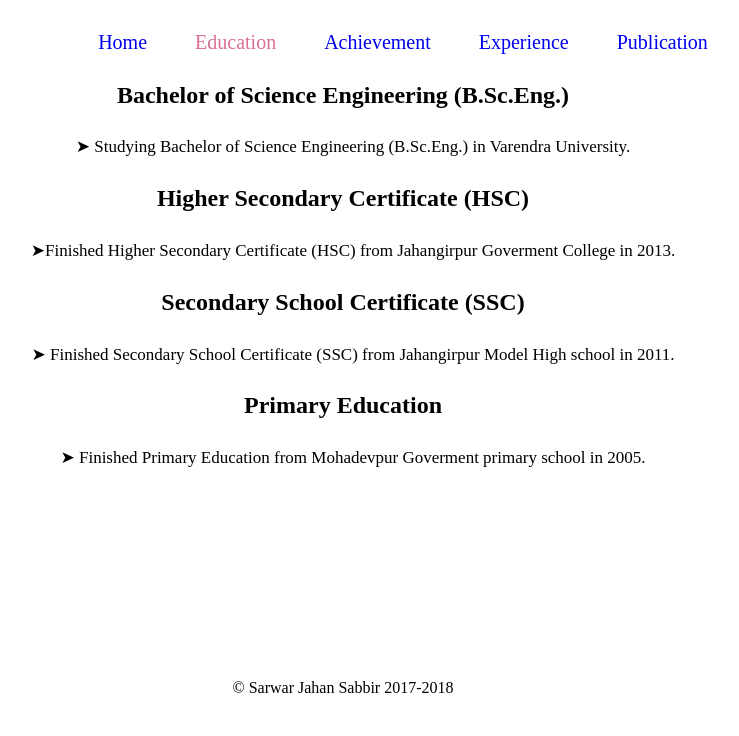
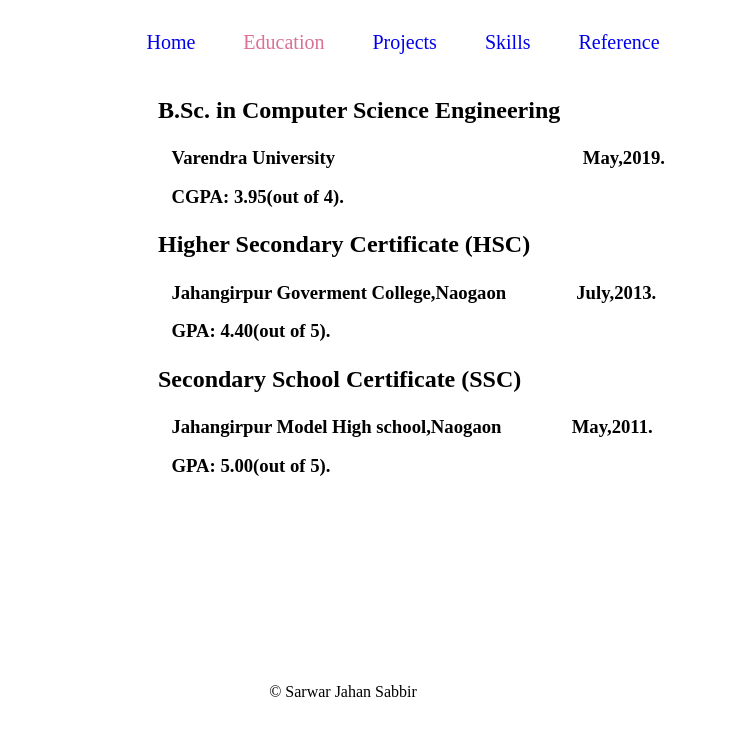
Before and after one commit to sabbiryoo/index, a plain HTML site: page education.html in a window 1280 px wide. Shown: the whole page, without its empty margins (297-1036 px from the left). Drawn offline with Linux system fonts and the light colour scheme.

Commit message:
Update education.html

```diff
--- a/education.html
+++ b/education.html
@@ -12,26 +12,47 @@
       <ul class="drop">
 	  <li id="real"><a href="index.html">Home</a></li>
 	  <li id="real"><a id="current" href="education.html">Education</a></li>
-	  <li id="real"><a href="achievement.html">Achievement</a></li>
-	  <li id="real"><a href="experience.html">Experience</a></li>
-	  <li id="real"><a href="publication.html">Publication</a></li>
+	  <li id="real"><a href="projects.html">Projects</a></li>
+	  <li id="real"><a href="skills.html">Skills</a></li>
+	  <li id="real"><a href="reference.html">Reference</a></li>
 	</ul>
    </div>
 
 
-   <div id="education_header">
-   <h2 class="juniour_header">Bachelor of Science Engineering (B.Sc.Eng.)</h2>
-   <p class="p_education">&#10148 Studying Bachelor of Science Engineering (B.Sc.Eng.) in Varendra University.</p>
+   <div id="achie_header">
+   <h2 class="juniour_header">B.Sc. in Computer Science Engineering</h2>
+		<h3 class="p_education">
+			Varendra University
+			&nbsp &nbsp &nbsp &nbsp &nbsp &nbsp &nbsp &nbsp &nbsp &nbsp &nbsp &nbsp &nbsp
+			&nbsp &nbsp &nbsp &nbsp &nbsp &nbsp &nbsp &nbsp &nbsp &nbsp &nbsp &nbsp &nbsp
+			May,2019.
+		</h3>
+		<h3 class="p_education">
+			CGPA: 3.95(out of 4).
+		</h3>
    <h2 class="juniour_header">Higher Secondary Certificate (HSC) </h2>
-   <p class="p_education"> &#10148Finished Higher Secondary Certificate (HSC) from Jahangirpur Goverment College in 2013.</p>
+		<h3 class="p_education">
+			Jahangirpur Goverment College,Naogaon
+			&nbsp &nbsp &nbsp &nbsp &nbsp &nbsp &nbsp
+			July,2013.
+		</h3>
+		<h3 class="p_education">
+			GPA: 4.40(out of 5).
+		</h3>
    <h2 class="juniour_header">Secondary School Certificate (SSC) </h2>
-   <p class="p_education">&#10148 Finished Secondary School Certificate (SSC) from Jahangirpur Model High school in 2011.</p>
-   <h2 class="juniour_header">Primary Education</h2>
-   <p class="p_education">&#10148 Finished Primary Education from Mohadevpur Goverment primary school in 2005.</p>
+		<h3 class="p_education">
+			Jahangirpur Model High school,Naogaon
+			&nbsp &nbsp &nbsp &nbsp &nbsp &nbsp &nbsp
+			May,2011.
+		</h3>
+		<h3 class="p_education">
+			GPA: 5.00(out of 5).
+		</h3>
+
    <br/>
    </div>
    <br/><br/><br/><br/><br/><br/><br/><br/><br/><br/>
    <footer class="the_foot">
-	© Sarwar Jahan Sabbir 2017-2018</footer>
+	© Sarwar Jahan Sabbir</footer>
   </body>
 </html>
```
